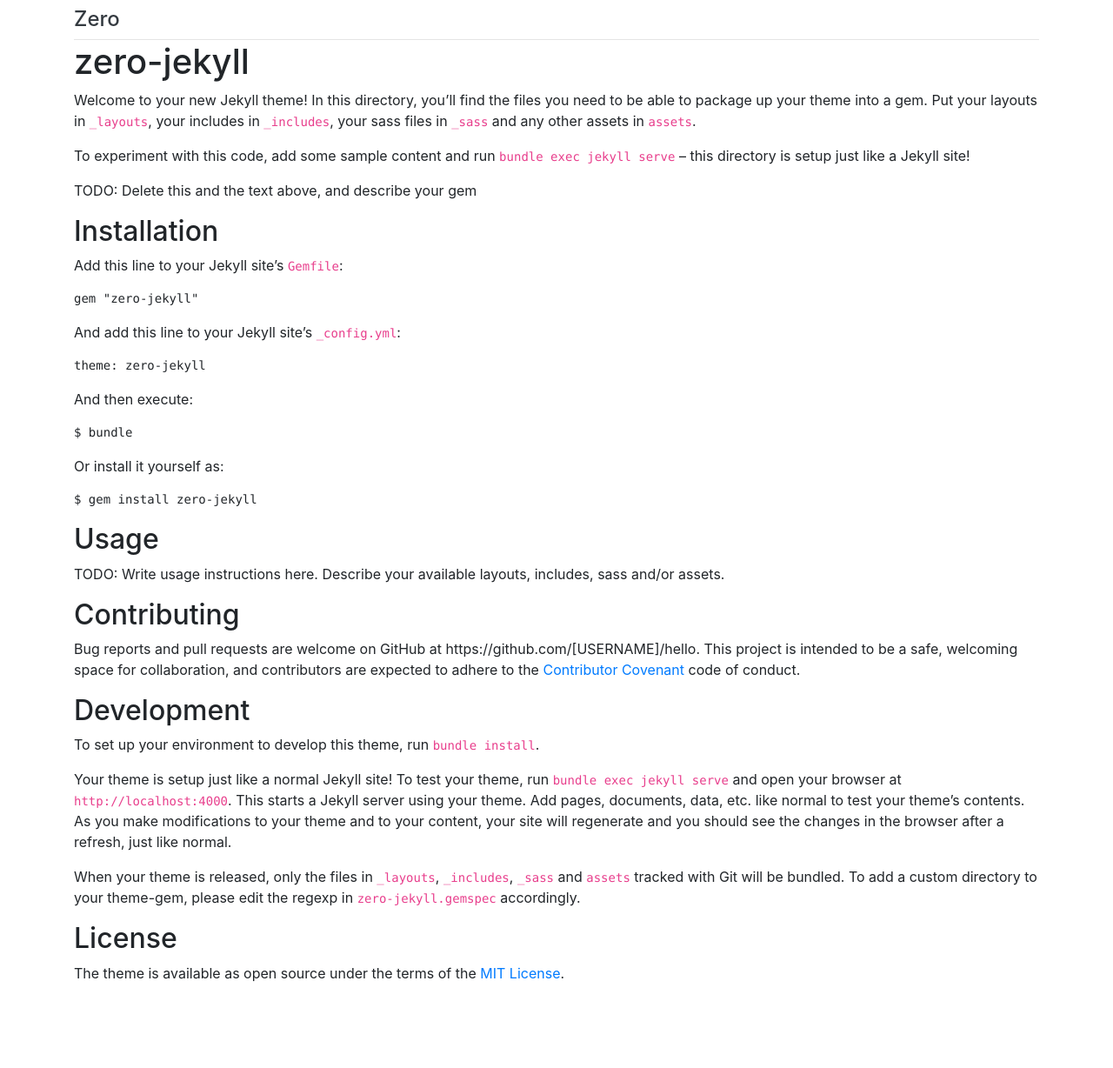
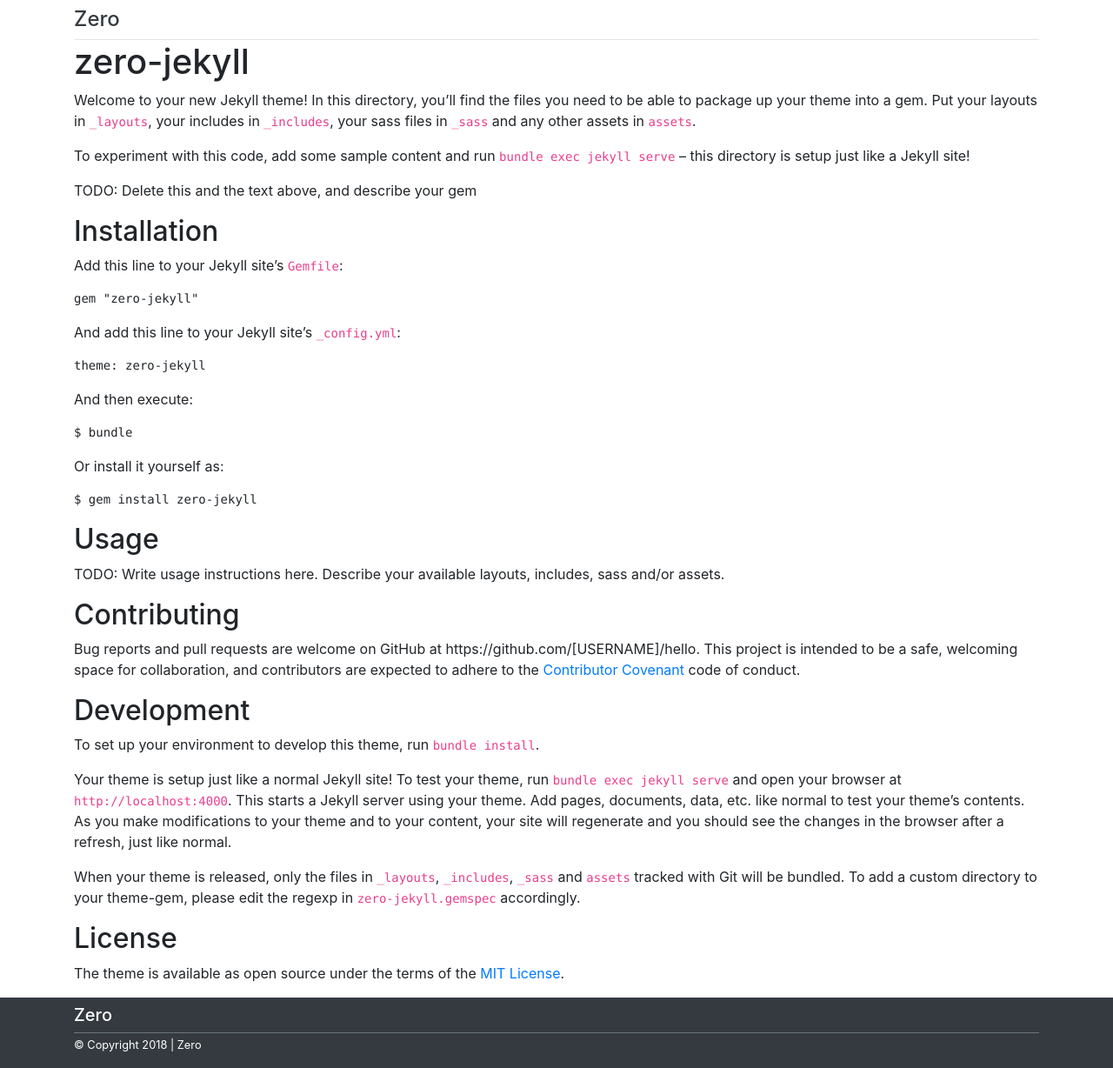
Before and after one commit to SevenZeroThree/zero, a Jekyll site: the page built from README.md, in a window 1280 px wide. Shown: the whole page at 87% size. Built offline with Jekyll 4.4.1, drawn with Linux system fonts in a browser that asks for light colours; our own code applies the rules of GitHub Pages for plain Markdown files; before the commit the page ends 1147 px from its top, so only the background shows below that.

Commit message:
add footer

```diff
--- /dev/null
+++ b/_includes/footer.html
@@ -0,0 +1,13 @@
+<div class="container text-white font-weight-light">
+    <div class="row">
+        <div class="col">
+            <h5>{{ site.title }}</h5>
+            <hr class="border-secondary m-0" />
+        </div>
+    </div>
+    <div class="row">
+        <div class="col">
+            <p><small>&copy; Copyright {{ site.time | date: '%Y' }} | {{ site.title }}</small></p>
+        </div>
+    </div>
+</div>
--- a/_layouts/default.html
+++ b/_layouts/default.html
@@ -22,4 +22,5 @@
             </div>
         </body>
     </body>
+    <footer class="bg-dark pt-2 mt-3">{% include footer.html %}</footer>
 </html>
```
